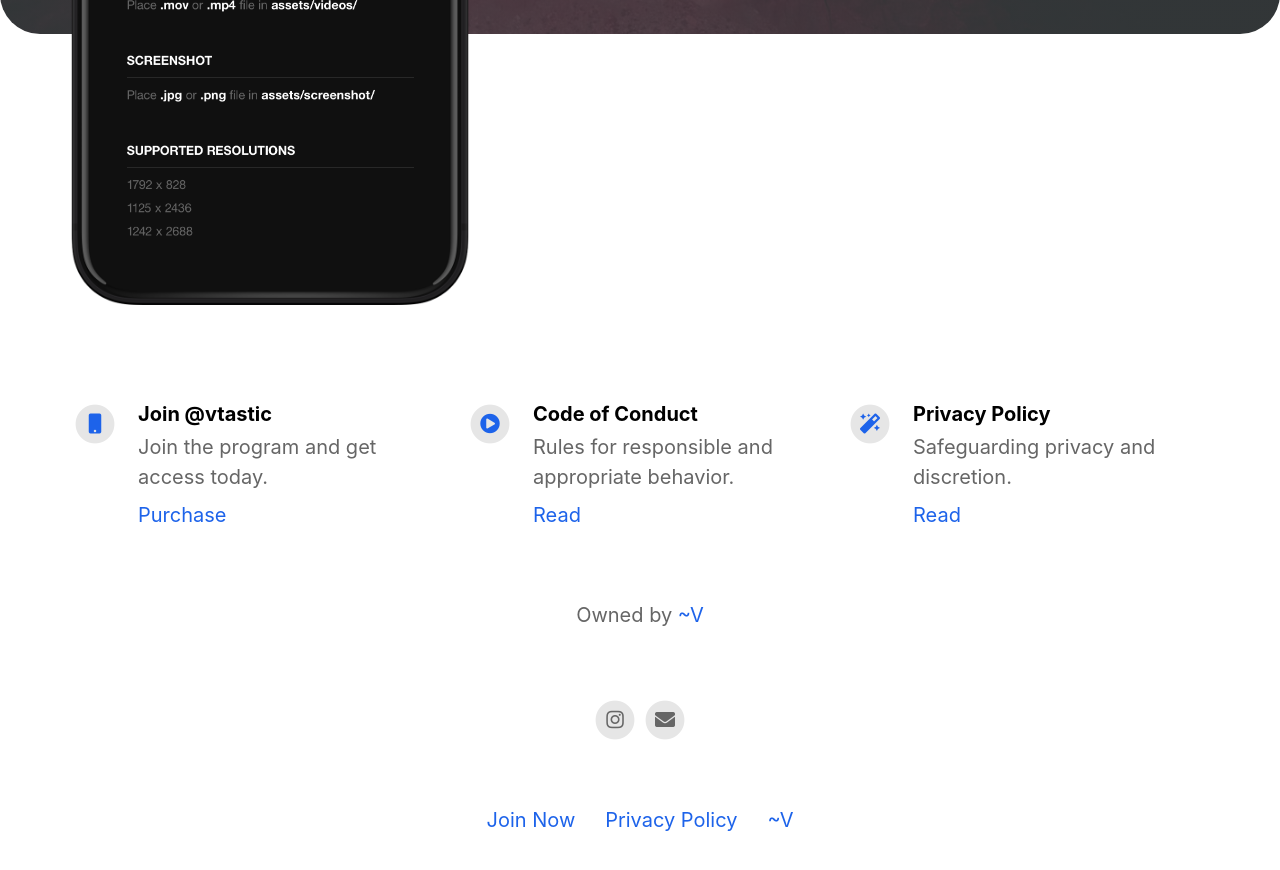
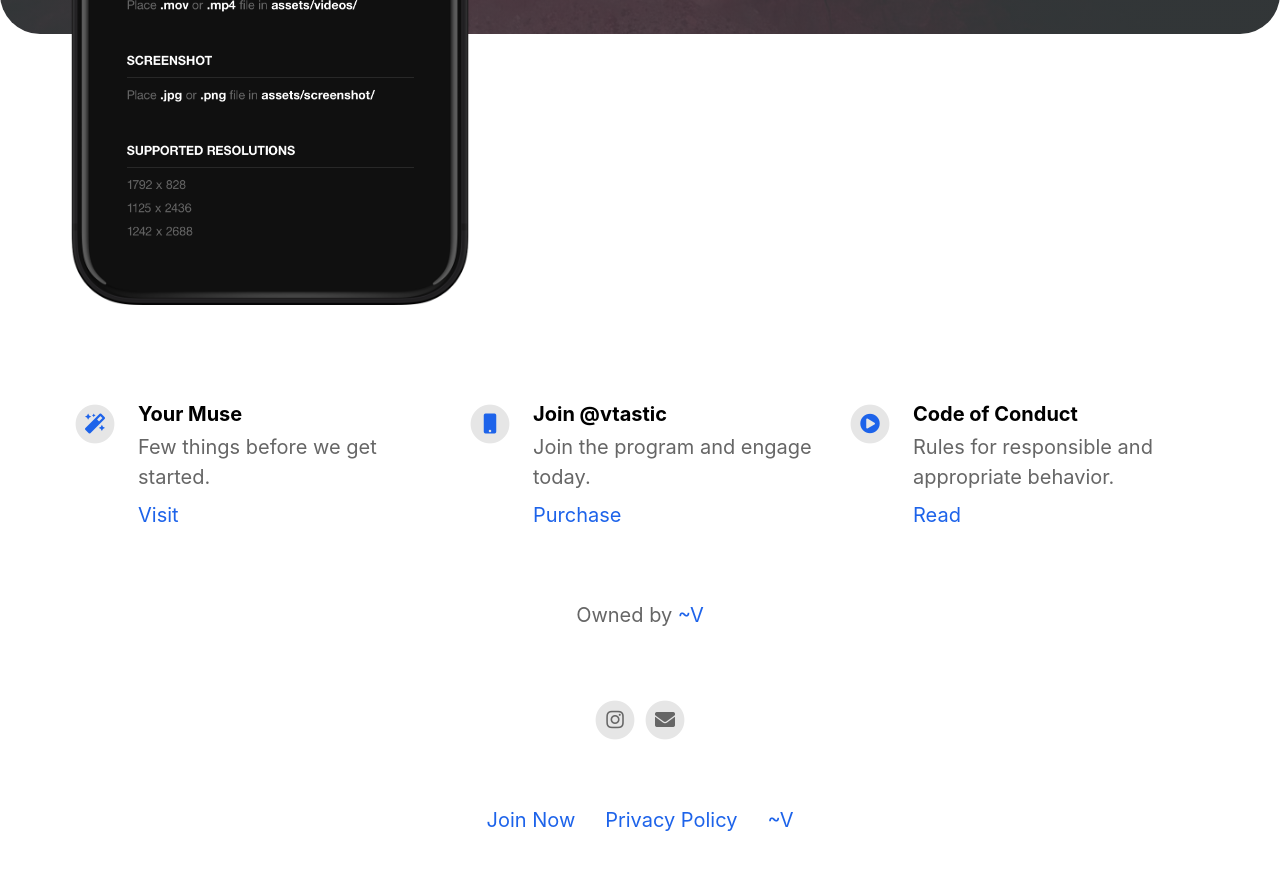
Before and after one commit to 5tnvan/vtastic, a Jekyll site: the page built from index.html, in a window 1280 px wide and 900 px high, scrolled down 680 px. Shown: the top 870 px of the window. Built offline with Jekyll 4.4.1, drawn with Linux system fonts in a browser that asks for light colours; nearby versions of some CDN libraries.

Commit message:
Update _config.yml

```diff
--- a/_config.yml
+++ b/_config.yml
@@ -36,8 +36,14 @@ mastodon_link                             :
 # Feature List                            Edit, add or remove features to be presented.
 features                                  :
 
+  - title                                 : Your Muse
+    description                           : Few things before we get started.
+    link                                  : /v
+    link_text                             : Visit
+    fontawesome_icon_name                 : magic
+
   - title                                 : Join @vtastic
-    description                           : Join the program and get access today.
+    description                           : Join the program and engage today.
     link                                  : /join
     link_text                             : Purchase
     fontawesome_icon_name                 : mobile
@@ -47,13 +53,6 @@ features                                  :
     link                                  : /conduct
     link_text                             : Read
     fontawesome_icon_name                 : play-circle
-
-  - title                                 : Privacy Policy
-    description                           : Safeguarding privacy and discretion.
-    link                                  : /v
-    link_text                             : Read
-    fontawesome_icon_name                 : magic
-
 
 # Theme Settings
 topbar_color                              : "#000000"
```
